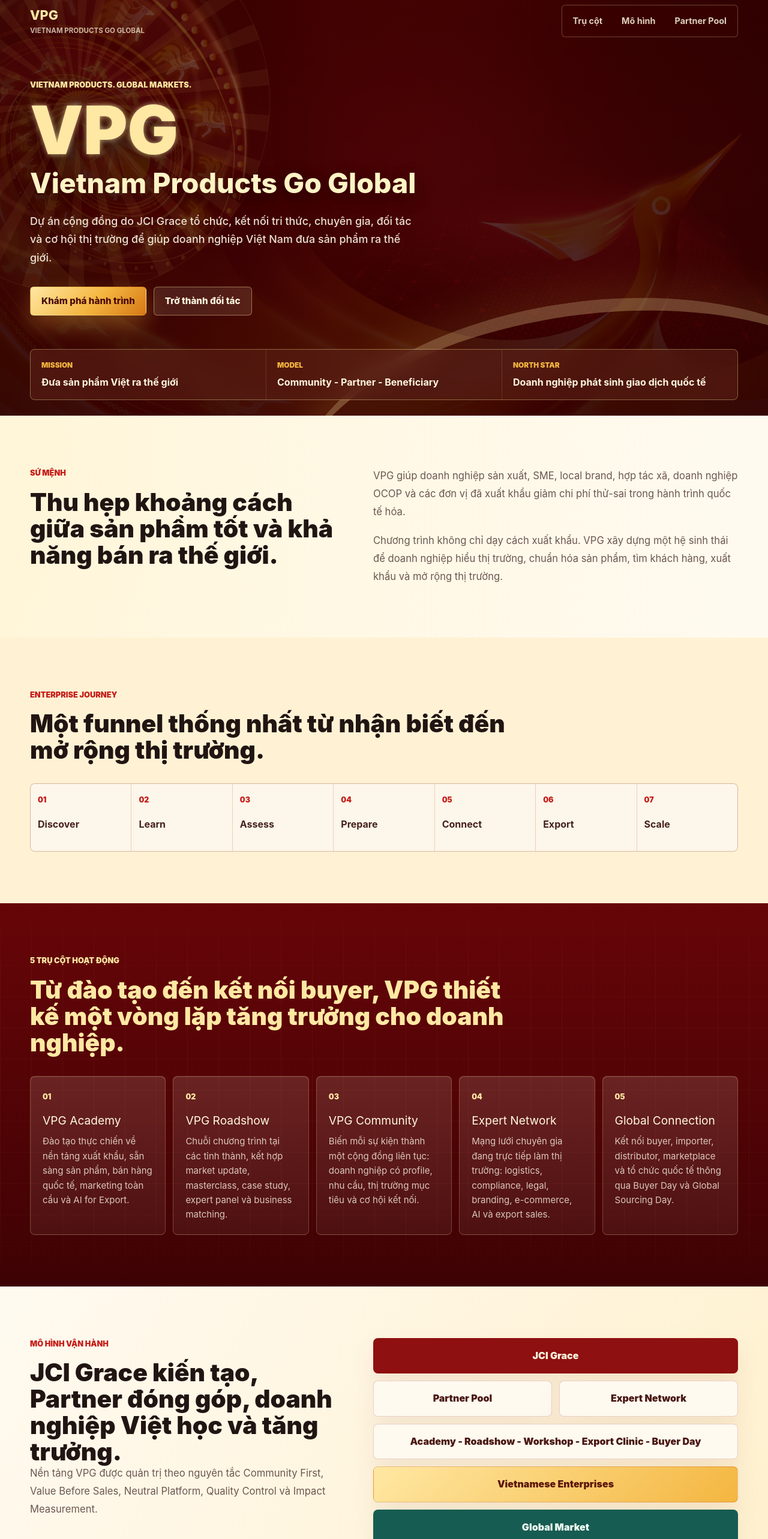
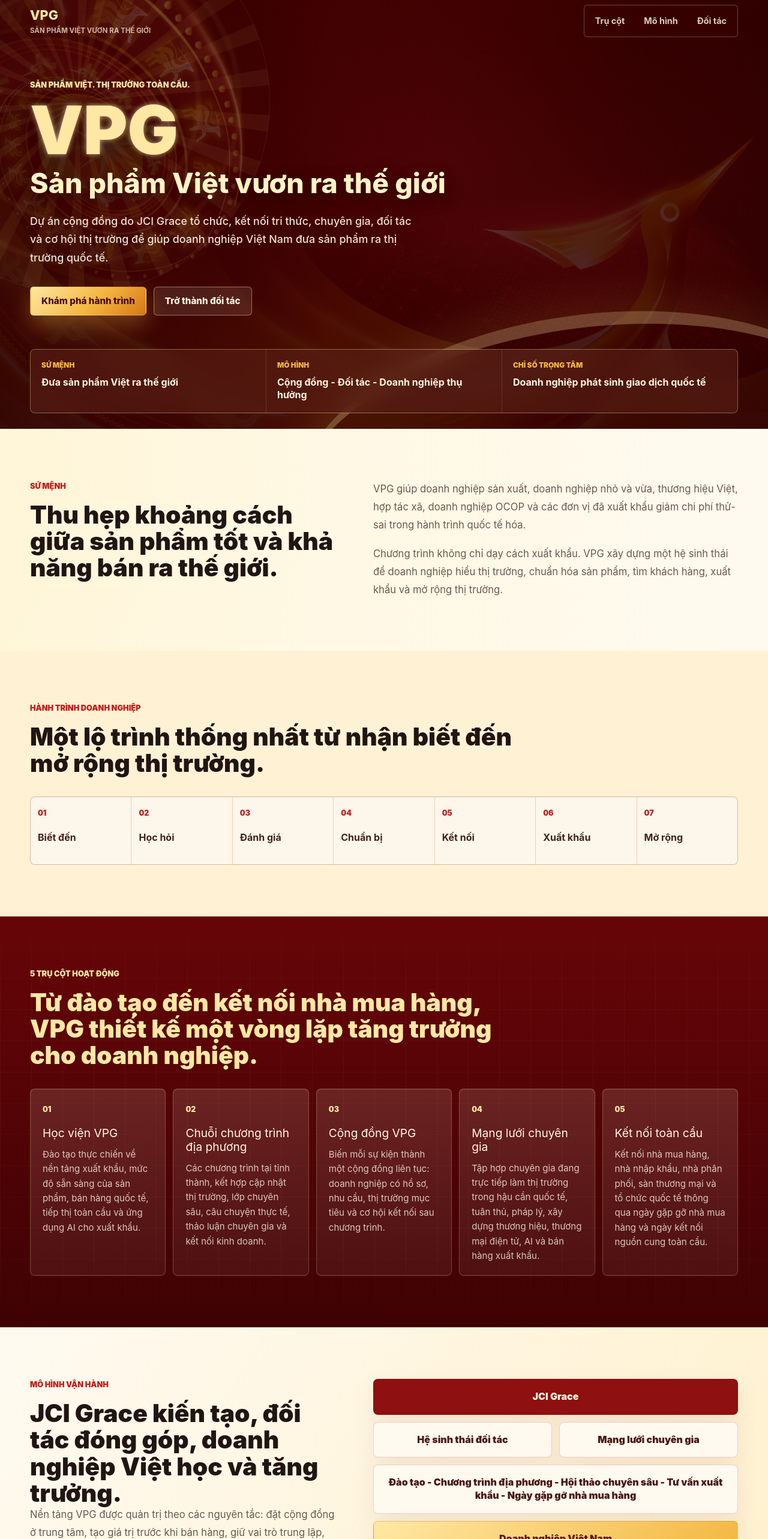
Before and after one commit to happylot/vpg, a Next.js app: page / in a window 1280 px wide. Shown: the part 20-2586 px from the top of the page at 60% size. Built offline with nearby package versions, Linux system fonts and the light colour scheme.

Commit message:
Localize VPG content to Vietnamese

```diff
--- a/app/layout.tsx
+++ b/app/layout.tsx
@@ -2,7 +2,7 @@ import type { Metadata } from "next";
 import "./globals.css";
 
 export const metadata: Metadata = {
-  title: "VPG | Vietnam Products Go Global",
+  title: "VPG | Sản phẩm Việt vươn ra thế giới",
   description:
     "VPG là dự án cộng đồng do JCI Grace tổ chức nhằm giúp doanh nghiệp Việt Nam nâng cao năng lực và đưa sản phẩm ra thị trường quốc tế.",
   icons: {
@@ -10,9 +10,9 @@ export const metadata: Metadata = {
     shortcut: "/favicon.svg",
   },
   openGraph: {
-    title: "VPG | Vietnam Products Go Global",
+    title: "VPG | Sản phẩm Việt vươn ra thế giới",
     description:
-      "Vietnam Products. Global Markets. Cộng đồng giúp doanh nghiệp Việt học, chuẩn hóa, kết nối và xuất khẩu.",
+      "Sản phẩm Việt. Thị trường toàn cầu. Cộng đồng giúp doanh nghiệp Việt học, chuẩn hóa, kết nối và xuất khẩu.",
     type: "website",
     images: ["/hero-pattern.png"],
   },
--- a/app/page.tsx
+++ b/app/page.tsx
@@ -1,86 +1,86 @@
 const pillars = [
   {
-    title: "VPG Academy",
+    title: "Học viện VPG",
     eyebrow: "01",
-    text: "Đào tạo thực chiến về nền tảng xuất khẩu, sẵn sàng sản phẩm, bán hàng quốc tế, marketing toàn cầu và AI for Export.",
+    text: "Đào tạo thực chiến về nền tảng xuất khẩu, mức độ sẵn sàng của sản phẩm, bán hàng quốc tế, tiếp thị toàn cầu và ứng dụng AI cho xuất khẩu.",
   },
   {
-    title: "VPG Roadshow",
+    title: "Chuỗi chương trình địa phương",
     eyebrow: "02",
-    text: "Chuỗi chương trình tại các tỉnh thành, kết hợp market update, masterclass, case study, expert panel và business matching.",
+    text: "Các chương trình tại tỉnh thành, kết hợp cập nhật thị trường, lớp chuyên sâu, câu chuyện thực tế, thảo luận chuyên gia và kết nối kinh doanh.",
   },
   {
-    title: "VPG Community",
+    title: "Cộng đồng VPG",
     eyebrow: "03",
-    text: "Biến mỗi sự kiện thành một cộng đồng liên tục: doanh nghiệp có profile, nhu cầu, thị trường mục tiêu và cơ hội kết nối.",
+    text: "Biến mỗi sự kiện thành một cộng đồng liên tục: doanh nghiệp có hồ sơ, nhu cầu, thị trường mục tiêu và cơ hội kết nối sau chương trình.",
   },
   {
-    title: "Expert Network",
+    title: "Mạng lưới chuyên gia",
     eyebrow: "04",
-    text: "Mạng lưới chuyên gia đang trực tiếp làm thị trường: logistics, compliance, legal, branding, e-commerce, AI và export sales.",
+    text: "Tập hợp chuyên gia đang trực tiếp làm thị trường trong hậu cần quốc tế, tuân thủ, pháp lý, xây dựng thương hiệu, thương mại điện tử, AI và bán hàng xuất khẩu.",
   },
   {
-    title: "Global Connection",
+    title: "Kết nối toàn cầu",
     eyebrow: "05",
-    text: "Kết nối buyer, importer, distributor, marketplace và tổ chức quốc tế thông qua Buyer Day và Global Sourcing Day.",
+    text: "Kết nối nhà mua hàng, nhà nhập khẩu, nhà phân phối, sàn thương mại và tổ chức quốc tế thông qua ngày gặp gỡ nhà mua hàng và ngày kết nối nguồn cung toàn cầu.",
   },
 ];
 
 const journey = [
-  "Discover",
-  "Learn",
-  "Assess",
-  "Prepare",
-  "Connect",
-  "Export",
-  "Scale",
+  "Biết đến",
+  "Học hỏi",
+  "Đánh giá",
+  "Chuẩn bị",
+  "Kết nối",
+  "Xuất khẩu",
+  "Mở rộng",
 ];
 
 const partnerTiers = [
   {
-    name: "Strategic Partner",
+    name: "Đối tác chiến lược",
     detail:
-      "Đồng hành dài hạn trên quy mô toàn quốc, đóng góp nguồn lực chiến lược và tham gia chuỗi Roadshow.",
-    contribution: "300-500M+ / năm",
+      "Đồng hành dài hạn trên quy mô toàn quốc, đóng góp nguồn lực chiến lược và tham gia chuỗi chương trình địa phương.",
+    contribution: "300-500 triệu+ / năm",
   },
   {
-    name: "Core Partner",
+    name: "Đối tác cốt lõi",
     detail:
-      "Cung cấp giải pháp thiết yếu cho hành trình xuất khẩu: logistics, certification, legal, sales, marketing.",
-    contribution: "100-200M / năm",
+      "Cung cấp các giải pháp thiết yếu cho hành trình xuất khẩu: hậu cần quốc tế, chứng nhận, pháp lý, bán hàng và tiếp thị quốc tế.",
+    contribution: "100-200 triệu / năm",
   },
   {
-    name: "Supporting Partner",
+    name: "Đối tác đồng hành",
     detail:
-      "Đồng hành theo một chương trình, địa phương, roadshow hoặc chiến dịch cụ thể bằng tài trợ và nguồn lực.",
-    contribution: "20-50M / event",
+      "Đồng hành theo một chương trình, một địa phương hoặc một chiến dịch cụ thể bằng tài trợ, hiện vật, công nghệ, địa điểm hoặc nhân sự.",
+    contribution: "20-50 triệu / chương trình",
   },
   {
-    name: "Knowledge Partner",
+    name: "Đối tác chuyên môn",
     detail:
-      "Đóng góp tri thức, kinh nghiệm, case study, mentoring và nội dung cho VPG Academy và Export Clinic.",
-    contribution: "Knowledge Contribution",
+      "Đóng góp tri thức, kinh nghiệm, câu chuyện thực tế, hoạt động cố vấn và nội dung cho Học viện VPG và các phiên tư vấn xuất khẩu.",
+    contribution: "Đóng góp tri thức",
   },
 ];
 
 const readiness = [
-  ["Product Readiness", 20],
-  ["Certification & Compliance", 15],
-  ["Production Capacity", 15],
-  ["Export Sales Capability", 15],
-  ["International Branding", 10],
-  ["Pricing Competitiveness", 10],
-  ["Digital Capability", 10],
-  ["Management Commitment", 5],
+  ["Độ sẵn sàng của sản phẩm", 20],
+  ["Chứng nhận và tuân thủ", 15],
+  ["Năng lực sản xuất", 15],
+  ["Năng lực bán hàng xuất khẩu", 15],
+  ["Thương hiệu quốc tế", 10],
+  ["Sức cạnh tranh về giá", 10],
+  ["Năng lực số", 10],
+  ["Cam kết của ban lãnh đạo", 5],
 ];
 
 const kpis = [
   ["12", "tỉnh thành"],
   ["15-20", "sự kiện"],
   ["3.000+", "doanh nghiệp tham dự"],
-  ["500", "Export Assessment"],
-  ["100+", "buyer quốc tế"],
-  ["20-30", "success stories"],
+  ["500", "doanh nghiệp được đánh giá"],
+  ["100+", "nhà mua hàng quốc tế"],
+  ["20-30", "câu chuyện thành công"],
 ];
 
 export default function Home() {
@@ -90,25 +90,25 @@ export default function Home() {
         <div className="hero__visual" aria-hidden="true" />
         <div className="hero__shade" aria-hidden="true" />
         <nav className="nav" aria-label="Điều hướng VPG">
-          <a className="brand" href="#top" aria-label="VPG home">
+          <a className="brand" href="#top" aria-label="Trang chủ VPG">
             <span>VPG</span>
-            <small>Vietnam Products Go Global</small>
+            <small>Sản phẩm Việt vươn ra thế giới</small>
           </a>
           <div className="nav__links">
             <a href="#pillars">Trụ cột</a>
             <a href="#model">Mô hình</a>
-            <a href="#partners">Partner Pool</a>
+            <a href="#partners">Đối tác</a>
           </div>
         </nav>
 
         <div className="hero__content" id="top">
-          <p className="kicker">Vietnam Products. Global Markets.</p>
+          <p className="kicker">Sản phẩm Việt. Thị trường toàn cầu.</p>
           <h1 id="hero-title">VPG</h1>
-          <h2>Vietnam Products Go Global</h2>
+          <h2>Sản phẩm Việt vươn ra thế giới</h2>
           <p className="hero__lead">
             Dự án cộng đồng do JCI Grace tổ chức, kết nối tri thức, chuyên gia,
             đối tác và cơ hội thị trường để giúp doanh nghiệp Việt Nam đưa sản
-            phẩm ra thế giới.
+            phẩm ra thị trường quốc tế.
           </p>
           <div className="hero__actions">
             <a className="button button--primary" href="#journey">
@@ -122,15 +122,15 @@ export default function Home() {
 
         <div className="hero__panel" aria-label="Trọng tâm của VPG">
           <div>
-            <span>Mission</span>
+            <span>Sứ mệnh</span>
             <strong>Đưa sản phẩm Việt ra thế giới</strong>
           </div>
           <div>
-            <span>Model</span>
-            <strong>Community - Partner - Beneficiary</strong>
+            <span>Mô hình</span>
+            <strong>Cộng đồng - Đối tác - Doanh nghiệp thụ hưởng</strong>
           </div>
           <div>
-            <span>North Star</span>
+            <span>Chỉ số trọng tâm</span>
             <strong>Doanh nghiệp phát sinh giao dịch quốc tế</strong>
           </div>
         </div>
@@ -147,9 +147,9 @@ export default function Home() {
           </div>
           <div className="intro__copy">
             <p>
-              VPG giúp doanh nghiệp sản xuất, SME, local brand, hợp tác xã,
-              doanh nghiệp OCOP và các đơn vị đã xuất khẩu giảm chi phí thử-sai
-              trong hành trình quốc tế hóa.
+              VPG giúp doanh nghiệp sản xuất, doanh nghiệp nhỏ và vừa, thương
+              hiệu Việt, hợp tác xã, doanh nghiệp OCOP và các đơn vị đã xuất
+              khẩu giảm chi phí thử-sai trong hành trình quốc tế hóa.
             </p>
             <p>
               Chương trình không chỉ dạy cách xuất khẩu. VPG xây dựng một hệ
@@ -162,8 +162,8 @@ export default function Home() {
 
       <section className="journey section" id="journey">
         <div className="section__inner">
-          <p className="section-label">Enterprise Journey</p>
-          <h2>Một funnel thống nhất từ nhận biết đến mở rộng thị trường.</h2>
+          <p className="section-label">Hành trình doanh nghiệp</p>
+          <h2>Một lộ trình thống nhất từ nhận biết đến mở rộng thị trường.</h2>
           <div className="journey__track" aria-label="Hành trình doanh nghiệp trong VPG">
             {journey.map((step, index) => (
               <div className="journey__step" key={step}>
@@ -180,8 +180,8 @@ export default function Home() {
           <div className="section__head">
             <p className="section-label">5 trụ cột hoạt động</p>
             <h2>
-              Từ đào tạo đến kết nối buyer, VPG thiết kế một vòng lặp tăng
-              trưởng cho doanh nghiệp.
+              Từ đào tạo đến kết nối nhà mua hàng, VPG thiết kế một vòng lặp
+              tăng trưởng cho doanh nghiệp.
             </h2>
           </div>
           <div className="pillar-grid">
@@ -201,26 +201,27 @@ export default function Home() {
           <div>
             <p className="section-label">Mô hình vận hành</p>
             <h2>
-              JCI Grace kiến tạo, Partner đóng góp, doanh nghiệp Việt học và
+              JCI Grace kiến tạo, đối tác đóng góp, doanh nghiệp Việt học và
               tăng trưởng.
             </h2>
             <p className="section-copy">
-              Nền tảng VPG được quản trị theo nguyên tắc Community First, Value
-              Before Sales, Neutral Platform, Quality Control và Impact
-              Measurement.
+              Nền tảng VPG được quản trị theo các nguyên tắc: đặt cộng đồng ở
+              trung tâm, tạo giá trị trước khi bán hàng, giữ vai trò trung lập,
+              kiểm soát chất lượng và đo lường tác động thực tế.
             </p>
           </div>
           <div className="model-flow" aria-label="Mô hình vận hành VPG">
             <div className="flow-node flow-node--top">JCI Grace</div>
             <div className="flow-row">
-              <div className="flow-node">Partner Pool</div>
-              <div className="flow-node">Expert Network</div>
+              <div className="flow-node">Hệ sinh thái đối tác</div>
+              <div className="flow-node">Mạng lưới chuyên gia</div>
             </div>
             <div className="flow-node flow-node--wide">
-              Academy - Roadshow - Workshop - Export Clinic - Buyer Day
+              Đào tạo - Chương trình địa phương - Hội thảo chuyên sâu - Tư vấn
+              xuất khẩu - Ngày gặp gỡ nhà mua hàng
             </div>
-            <div className="flow-node flow-node--gold">Vietnamese Enterprises</div>
-            <div className="flow-node flow-node--market">Global Market</div>
+            <div className="flow-node flow-node--gold">Doanh nghiệp Việt Nam</div>
+            <div className="flow-node flow-node--market">Thị trường toàn cầu</div>
           </div>
         </div>
       </section>
@@ -228,11 +229,11 @@ export default function Home() {
       <section className="readiness section">
         <div className="section__inner section__inner--split">
           <div>
-            <p className="section-label">Export Readiness Score</p>
-            <h2>Một IP riêng để đo lường tiến bộ của doanh nghiệp.</h2>
+            <p className="section-label">Thang điểm sẵn sàng xuất khẩu</p>
+            <h2>Một phương pháp riêng để đo lường tiến bộ của doanh nghiệp.</h2>
             <p className="section-copy">
-              Mỗi doanh nghiệp được đánh giá trên thang 100 điểm, từ Not Ready,
-              Preparing, Export Ready đến Global Ready.
+              Mỗi doanh nghiệp được đánh giá trên thang 100 điểm, từ chưa sẵn
+              sàng, đang chuẩn bị, sẵn sàng xuất khẩu đến sẵn sàng toàn cầu.
             </p>
           </div>
           <div className="score-list">
@@ -252,10 +253,10 @@ export default function Home() {
       <section className="partners section" id="partners">
         <div className="section__inner">
           <div className="section__head">
-            <p className="section-label">VPG Partner Pool</p>
+            <p className="section-label">Hệ sinh thái đối tác VPG</p>
             <h2>
-              Hệ sinh thái đối tác đóng góp nguồn lực trước, xây dựng uy tín
-              sau, phát sinh business minh bạch.
+              Đối tác đóng góp nguồn lực trước, xây dựng uy tín sau, rồi phát
+              sinh cơ hội kinh doanh trên nguyên tắc minh bạch.
             </h2>
           </div>
           <div className="partner-grid">
@@ -273,7 +274,7 @@ export default function Home() {
       <section className="impact section">
         <div className="section__inner">
           <div className="section__head">
-            <p className="section-label">KPI năm đầu tiên</p>
+            <p className="section-label">Chỉ tiêu năm đầu tiên</p>
             <h2>
               Thành công được đo bằng tác động thực tế, không chỉ bằng số người
               tham dự.
@@ -292,9 +293,10 @@ export default function Home() {
 
       <section className="finale">
         <div className="finale__inner">
-          <p className="section-label">More Vietnamese Products Go Global</p>
+          <p className="section-label">Thêm nhiều sản phẩm Việt vươn ra thế giới</p>
           <h2>
-            VPG tạo giá trị cộng đồng trước, thương mại hóa hệ sinh thái sau.
+            VPG tạo giá trị cộng đồng trước, phát triển hệ sinh thái bền vững
+            sau.
           </h2>
           <a className="button button--primary" href="#partners">
             Kết nối với VPG
```
Also changed, not shown: 1 other file (tests, documents, lock files or other folders).
